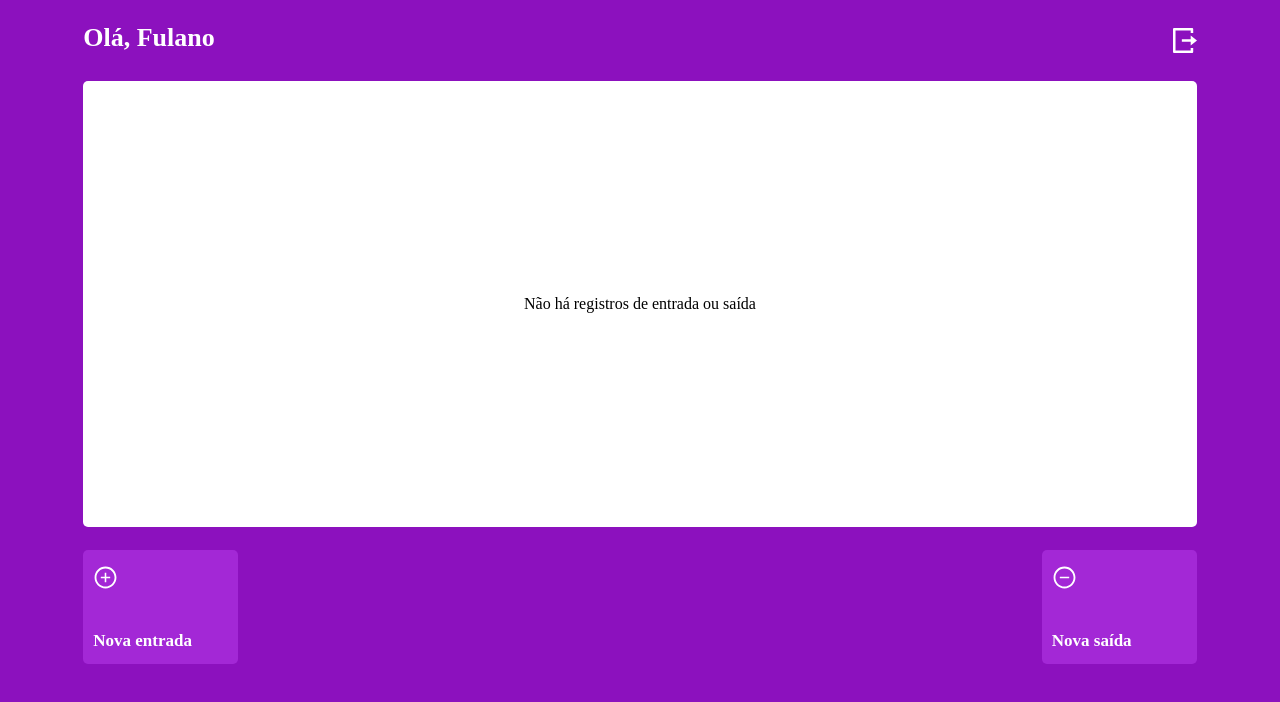
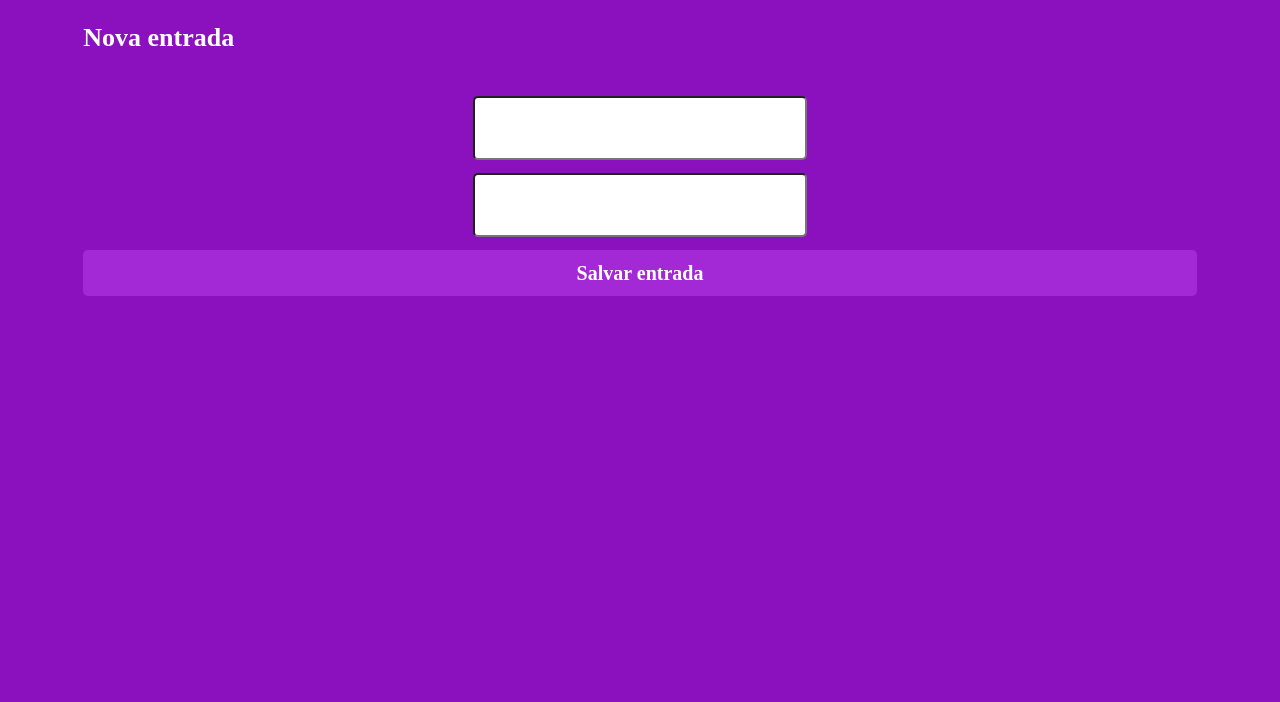
Before and after one commit to plperera/Projeto13-MyWallet-front, a JavaScript app: page / in a window 1280 px wide. Shown: the top 702 px of the page. Built offline with nearby package versions, Linux system fonts and the light colour scheme.

Commit message:
estilização base completa

```diff
--- a/src/components/App.js
+++ b/src/components/App.js
@@ -2,6 +2,7 @@ import { BrowserRouter, Routes, Route } from "react-router-dom"
 import Login from "./Login"
 import Cadastro from "./Cadastro"
 import Home from "./Home"
+import Entrada from "./Entrada"
 
 export default function App (){
 
@@ -9,7 +10,8 @@ export default function App (){
 
         //(false) ? (<Login/>):(<Cadastro/>)
         <>
-            <Home/>
+            {/* <Home/> */}
+            <Entrada/>
         </>
 
 
--- /dev/null
+++ b/src/components/Entrada.js
@@ -0,0 +1,70 @@
+import styled from "styled-components"
+import { Input } from "./Login"
+
+export default function Entrada (){
+    return(
+        <Container>
+
+            <ContainerTittle>
+                <p>Nova entrada</p>
+                {/* <img src={exitIcon}></img> */}
+            </ContainerTittle>
+
+            <Input></Input>
+            <Input></Input>
+
+            <Button>
+                Salvar entrada
+            </Button>
+        </Container>
+    )
+}
+const Container = styled.div`
+    display:flex;
+    //justify-content:center;
+    align-items:center;
+    flex-direction: column;
+
+    width: 100%;
+    height: 100vh;
+`
+const ContainerTittle = styled.div`
+    display:flex;
+    flex-direction:row;
+    justify-content: space-between;
+
+    height: 31px;
+    width: 87%;
+    margin: 25px 0 40px 0;
+
+    p{
+        width: 180px;
+        color: #FFFFFF;
+        font-size: 26px;
+        font-weight: 700;
+    }
+    img {
+        width:24px;
+    }
+`
+const Button= styled.div`
+
+    display:flex;
+    flex-direction:row;
+    justify-content: center;
+    align-items: center;
+
+    width: 87%;
+    height: 46px;
+    left: 25px;
+    top: 238px;
+
+    background: #A328D6;
+    border-radius: 5px;
+
+    font-weight: 700;
+    font-size: 20px;
+    line-height: 23px;
+
+    color: #FFFFFF;
+`
--- a/src/components/Home.js
+++ b/src/components/Home.js
@@ -14,6 +14,7 @@ export default function Home (){
 
             <ContainerRegistro>
                 Não há registros de entrada ou saída
+                {/*<Registro/>*/}
             </ContainerRegistro>
 
             <ContainerButton>
```
Also changed, not shown: src/components/Saida.js (added).
